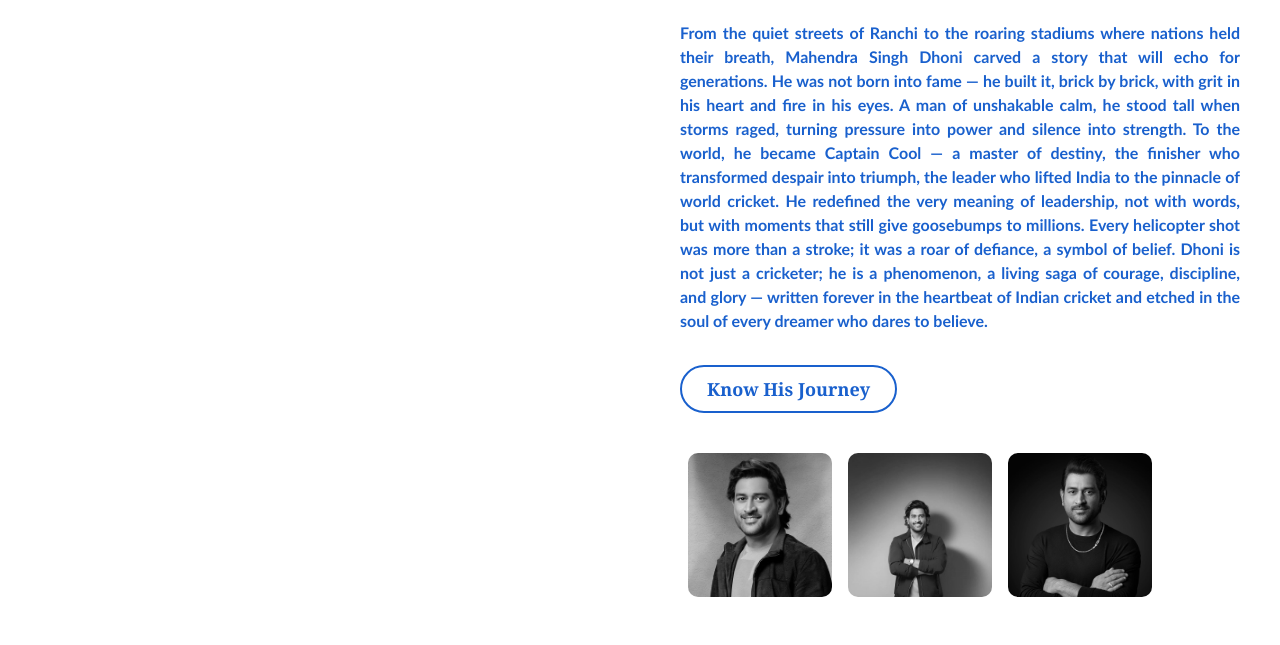
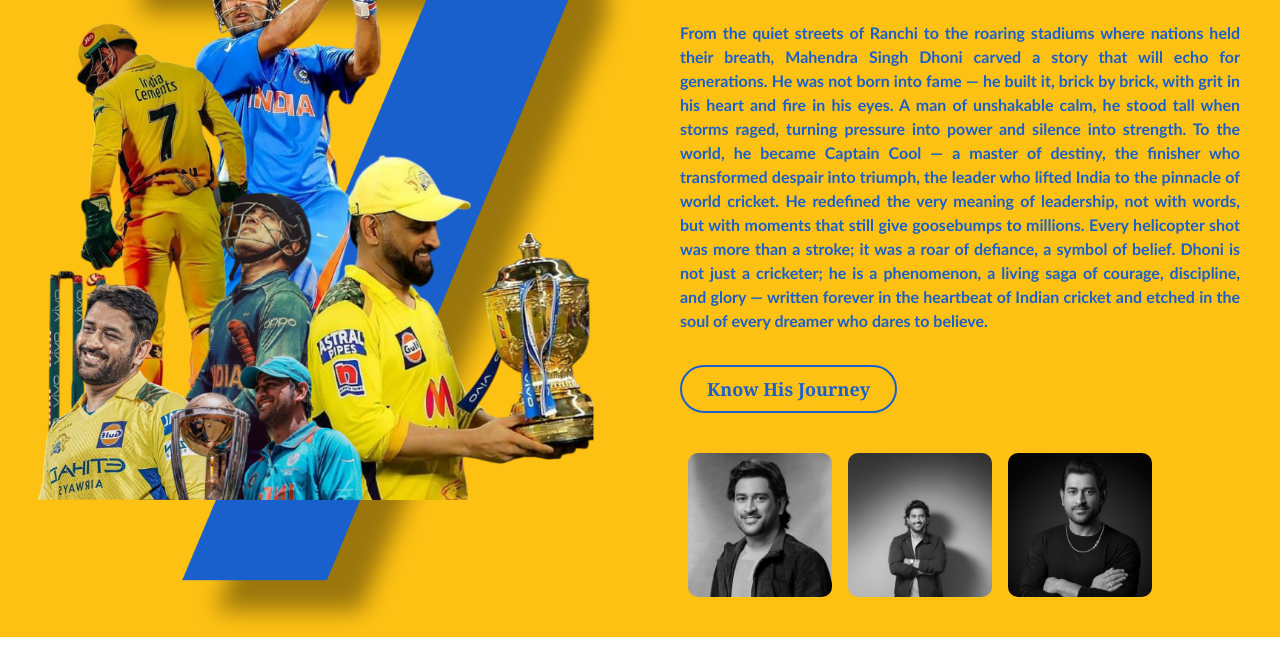
Before and after one commit to vanshshah2924/M-S-Dhoni-landing-page-vanshshah2924, a plain HTML site: page index.html in a window 1280 px wide. Shown: the part 163-808 px from the top of the page. Drawn offline with Linux system fonts and the light colour scheme.

Commit message:
Update style.css

```diff
--- a/style.css
+++ b/style.css
@@ -13,7 +13,7 @@ html,body{
     width: 100%;
     height: 100%;
     justify-content: center;
-    backgroundimage: url(cover.png);
+    background-image: url(cover.png);
     background-size:cover;
     background-attachment: fixed;     /* keeps it fixed when scrolling */
   background-color: transparent;
```
